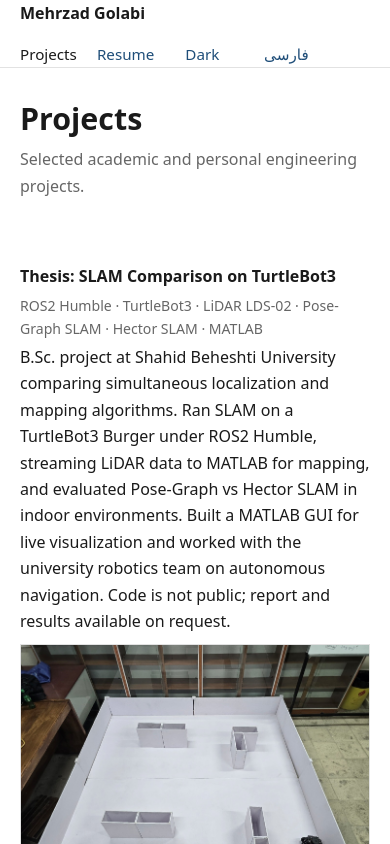
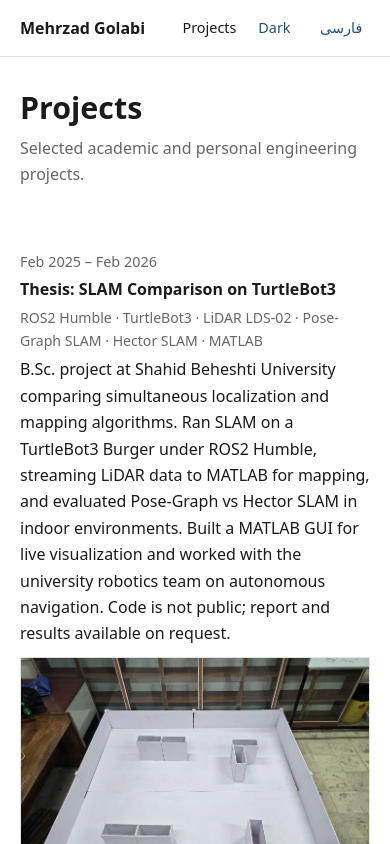
Before and after one commit to MehrzadGolabi/MehrzadGolabi.github.io, a plain HTML site: page projects.html in a window 390 px wide. Shown: the top 844 px of the page. Drawn offline with Linux system fonts and the light colour scheme; a small style sheet from the web is missing.

Commit message:
Enhance site accessibility and layout; add JavaScript fallback messages, update footer with last edited date, and improve header responsiveness.

```diff
--- a/projects.html
+++ b/projects.html
@@ -30,7 +30,7 @@
       <a class="brand" href="index.html" data-i18n="name">Mehrzad Golabi</a>
       <nav class="site-nav" aria-label="Main">
         <a href="projects.html" aria-current="page" data-i18n="nav.projects">Projects</a>
-        <a href="Mehrzad-Golabi-Resume-FA.pdf" target="_blank" rel="noopener" data-i18n="nav.resume">Resume</a>
+        <a class="nav-resume" href="Mehrzad-Golabi-Resume-FA.pdf" target="_blank" rel="noopener" data-i18n="nav.resume">Resume</a>
         <button class="link-btn" id="theme-toggle" type="button" aria-label="Theme">Dark</button>
         <button class="link-btn" id="lang-toggle" type="button" aria-label="Language">فارسی</button>
       </nav>
@@ -38,6 +38,9 @@
   </header>
 
   <main id="main" class="wrap">
+    <noscript>
+      <p class="noscript">The project list needs JavaScript. All my projects are on <a href="https://github.com/MehrzadGolabi?tab=repositories">GitHub</a>.</p>
+    </noscript>
     <h1 class="page-title" data-i18n="projects.title">Projects</h1>
     <p class="page-sub" data-i18n="projects.sub">Selected academic and personal engineering projects.</p>
     <section>
@@ -47,7 +50,10 @@
   </main>
 
   <footer>
-    <div class="wrap" data-i18n="footer">© 2026 Mehrzad Golabi</div>
+    <div class="wrap">
+      <span id="copyright">© 2026 Mehrzad Golabi</span>
+      <span id="edited"></span>
+    </div>
   </footer>
   <script src="site.js"></script>
 </body>
--- a/projects.json
+++ b/projects.json
@@ -27,7 +27,9 @@
         "caption": "Resulting map in MATLAB: robot trajectory, loop closures and laser scans",
         "caption_fa": "نقشه‌ی حاصل در MATLAB: مسیر ربات، بستن حلقه‌ها و اسکن‌های لیزری"
       }
-    ]
+    ],
+    "year": "Feb 2025 – Feb 2026",
+    "year_fa": "بهمن ۱۴۰۳ – بهمن ۱۴۰۴"
   },
   {
     "title": "ROS2 Line Follower Robot",
--- a/site.js
+++ b/site.js
@@ -27,7 +27,7 @@
       'projects.back': 'Home',
       'repo': 'Repository',
       'details': 'Details',
-      'footer': '© 2026 Mehrzad Golabi'
+      'edited': 'Last edited'
     },
     fa: {
       'nav.projects': 'پروژه‌ها',
@@ -52,7 +52,7 @@
       'projects.back': 'خانه',
       'repo': 'مخزن',
       'details': 'جزئیات',
-      'footer': '© ۲۰۲۶ مهرزاد گلابی'
+      'edited': 'آخرین ویرایش'
     }
   };
 
@@ -135,6 +135,19 @@
     var l = $('lang-toggle');
     if (l) l.textContent = t('lang.switch');
     applyTheme();
+    renderFooter();
+  }
+
+  function renderFooter() {
+    var c = $('copyright'), e = $('edited');
+    var locale = lang === 'fa' ? 'fa-IR-u-ca-persian' : 'en-GB';
+    var yearLocale = lang === 'fa' ? 'fa-IR' : 'en-GB';
+    if (c) c.textContent = '© ' + new Date().toLocaleString(yearLocale, { year: 'numeric', useGrouping: false }) + ' ' + t('name');
+    if (e) {
+      var d = new Date(document.lastModified);
+      if (isNaN(d)) { e.textContent = ''; return; }
+      e.textContent = t('edited') + ': ' + d.toLocaleDateString(locale, { day: 'numeric', month: 'short', year: 'numeric' });
+    }
   }
 
   // ---------- dynamic sections ----------
--- a/style.css
+++ b/style.css
@@ -47,7 +47,7 @@
 }
 .brand { color: var(--fg); font-weight: 600; }
 .brand:hover { text-decoration: none; }
-.site-header .wrap { direction: ltr; } /* keep header layout identical in EN and FA */
+.site-header .wrap { flex-wrap: nowrap; direction: ltr; } /* keep header layout identical in EN and FA */
 .site-nav { display: flex; gap: 20px; align-items: center; font-size: 0.95rem; }
 .site-nav .link-btn { text-align: center; }
 #theme-toggle { width: 3.5rem; }
@@ -116,6 +116,7 @@
 .page-title { margin-bottom: 8px; }
 .page-sub { color: var(--muted); }
 
+footer .wrap { display: flex; justify-content: space-between; flex-wrap: wrap; gap: 4px 16px; }
 footer { border-top: 1px solid var(--rule); margin-top: 56px; padding: 20px 0 40px; color: var(--muted); font-size: 0.9rem; }
 
 @media (max-width: 600px) {
@@ -123,6 +124,8 @@
   .entry, dl.skills { grid-template-columns: 1fr; gap: 2px; }
   dl.skills dd { margin-bottom: 8px; }
 }
+
+.noscript { margin-top: 24px; padding: 12px 0; border-top: 1px solid var(--rule); border-bottom: 1px solid var(--rule); }
 
 .skip-link {
   position: absolute;
@@ -159,3 +162,11 @@
 @media (min-width: 2400px) {
   html { font-size: 24px; }
 }
+
+/* Phones: keep the header on one row (the resume link is also in the intro) */
+@media (max-width: 600px) {
+  .nav-resume { display: none; }
+  .site-nav { gap: 14px; font-size: 0.9rem; }
+  #theme-toggle { width: 3rem; }
+  #lang-toggle { width: 3.6rem; }
+}
```
Also changed, not shown: index.html (+8 -2 lines).
